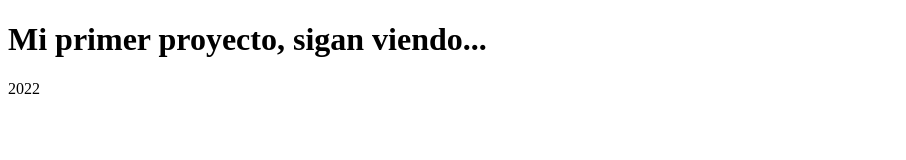
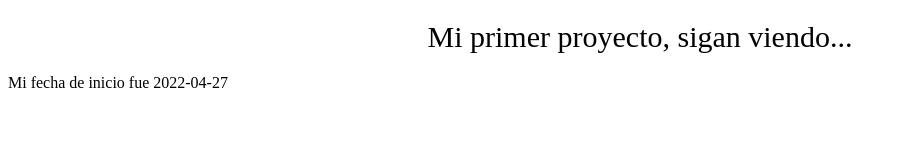
Before and after one commit to JoseMaXter/mi-proyect-one, a plain HTML site: page index.html in a window 1280 px wide. Shown: the whole page, without its empty margins (0-906 px from the left). Drawn offline with Linux system fonts and the light colour scheme.

Commit message:
Agregando css a la pagina

```diff
--- /dev/null
+++ b/index.css
@@ -0,0 +1,5 @@
+.title {
+  font-size: 30px;
+  font-weight: 500;
+  text-align: center;
+}
--- a/index.html
+++ b/index.html
@@ -4,10 +4,11 @@
     <meta charset="UTF-8" />
     <meta http-equiv="X-UA-Compatible" content="IE=edge" />
     <meta name="viewport" content="width=device-width, initial-scale=1.0" />
+    <link rel="stylesheet" href="./index.css" />
     <title>Document</title>
   </head>
   <body>
-    <h1>Mi primer proyecto, sigan viendo...</h1>
-    <p>2022</p>
+    <h1 class="title">Mi primer proyecto, sigan viendo...</h1>
+    <p>Mi fecha de inicio fue 2022-04-27</p>
   </body>
 </html>
```
